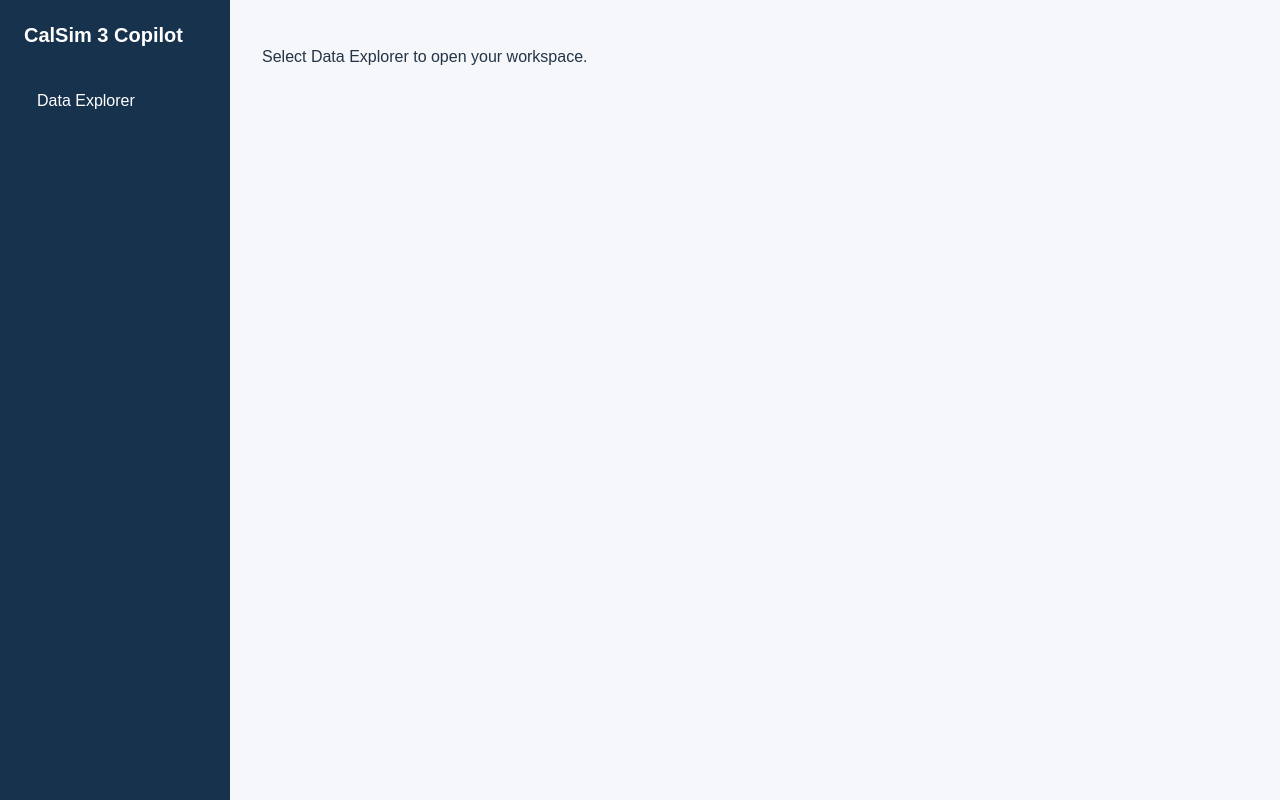
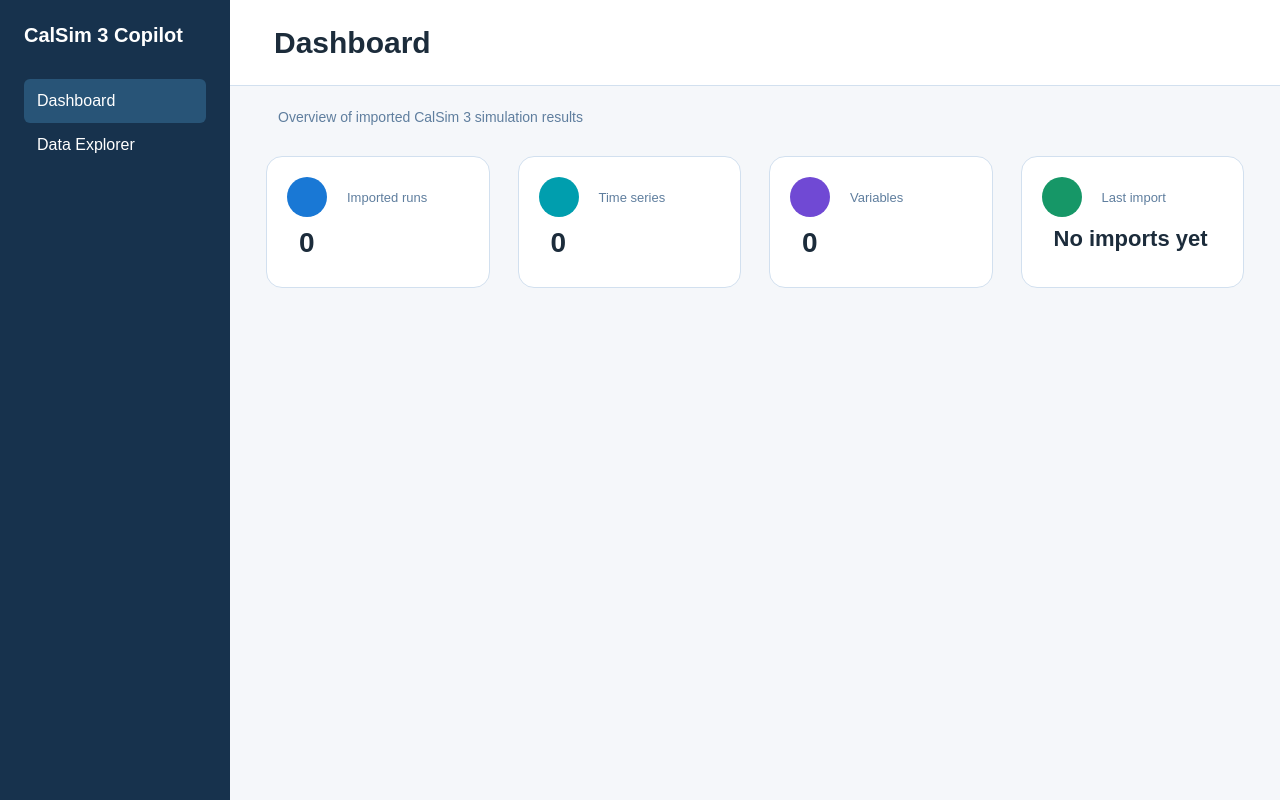
Before and after one commit to SantiagoAlvarado3377/calsim3, a React app in the folder frontend/: page / in a window 1280 px wide. Built offline with nearby package versions, Linux system fonts and the light colour scheme; the HTML template or start-up script is replaced by a standard one.

Commit message:
SCRUM-60 Implement dashboard workspace overview

```diff
--- a/frontend/src/App.jsx
+++ b/frontend/src/App.jsx
@@ -1,16 +1,23 @@
 import { useState } from 'react';
+import Dashboard from './pages/Dashboard';
 import DataExplorer from './pages/DataExplorer';
 import './App.css';
 
 function App() {
-  const [currentPage, setCurrentPage] = useState('');
+  const [currentPage, setCurrentPage] = useState('dashboard');
 
   return (
     <div className="app-layout">
       <aside className="sidebar">
         <h2>CalSim 3 Copilot</h2>
-
         <nav aria-label="Main navigation">
+          <button
+            type="button"
+            onClick={() => setCurrentPage('dashboard')}
+            aria-current={currentPage === 'dashboard' ? 'page' : undefined}
+          >
+            Dashboard
+          </button>
           <button
             type="button"
             onClick={() => setCurrentPage('data-explorer')}
@@ -20,14 +27,10 @@ function App() {
           </button>
         </nav>
       </aside>
-
-      {/* opens the page when Data Explorer is selected */}
-      {currentPage === 'data-explorer' ? (
+      {currentPage === 'dashboard' ? (
+        <Dashboard />
+      ) : (
         <DataExplorer />
-      ) : (
-        <main className="welcome">
-          <p>Select Data Explorer to open your workspace.</p>
-        </main>
       )}
     </div>
   );
--- /dev/null
+++ b/frontend/src/pages/Dashboard.css
@@ -0,0 +1,91 @@
+.dashboard {
+  flex: 1;
+  min-width: 0;
+}
+
+.dashboard-header {
+  min-height: 86px;
+  display: flex;
+  align-items: center;
+  padding: 20px 44px;
+  background: #fff;
+  border-bottom: 1px solid #d2e0ef;
+}
+
+.dashboard-header h1 {
+  margin: 0;
+  font-size: 30px;
+  color: #1c2c3b;
+}
+
+.dashboard-content {
+  padding: 20px 36px 36px;
+}
+
+.dashboard-subtitle {
+  margin: 0 12px 28px;
+  color: #5f7e9e;
+  font-size: 14px;
+  line-height: 1.6;
+}
+
+.dashboard-summary {
+  display: grid;
+  grid-template-columns: repeat(4, minmax(0, 1fr));
+  gap: 28px;
+  margin: 0;
+}
+
+.dashboard-card {
+  min-height: 132px;
+  padding: 20px;
+  border: 1px solid #d2e0ef;
+  border-radius: 16px;
+  background: #fff;
+}
+
+.dashboard-card dt {
+  display: flex;
+  align-items: center;
+  gap: 20px;
+  color: #5f7e9e;
+  font-size: 13px;
+}
+
+.dashboard-card-icon {
+  width: 40px;
+  height: 40px;
+  flex-shrink: 0;
+  border-radius: 50%;
+}
+
+.dashboard-card-icon--blue { background: #1978d5; }
+.dashboard-card-icon--teal { background: #009eae; }
+.dashboard-card-icon--purple { background: #7049d4; }
+.dashboard-card-icon--green { background: #169767; }
+
+.dashboard-card dd {
+  margin: 8px 0 0 12px;
+  color: #1c2c3b;
+  font-size: 28px;
+  font-weight: 700;
+  line-height: 1.3;
+}
+
+.dashboard-card:last-child dd {
+  font-size: 22px;
+}
+
+@media (max-width: 1150px) {
+  .dashboard-summary {
+    grid-template-columns: repeat(2, minmax(0, 1fr));
+  }
+}
+
+@media (max-width: 650px) {
+  .dashboard-header { padding-inline: 24px; }
+  .dashboard-content { padding-inline: 20px; }
+  .dashboard-summary {
+    grid-template-columns: 1fr;
+  }
+}
--- /dev/null
+++ b/frontend/src/pages/Dashboard.jsx
@@ -0,0 +1,46 @@
+import './Dashboard.css';
+
+// The team's data integration can supply this summary when it becomes available.
+const emptySummary = {
+  importedRuns: 0,
+  timeSeries: 0,
+  variables: 0,
+  lastImport: null,
+};
+
+function Dashboard({ summary = emptySummary }) {
+  const formatCount = value => new Intl.NumberFormat().format(value);
+  const lastImport = summary.lastImport
+    ? new Intl.DateTimeFormat(undefined, { dateStyle: 'medium' }).format(new Date(summary.lastImport))
+    : 'No imports yet';
+  const cards = [
+    { label: 'Imported runs', value: formatCount(summary.importedRuns), color: 'blue' },
+    { label: 'Time series', value: formatCount(summary.timeSeries), color: 'teal' },
+    { label: 'Variables', value: formatCount(summary.variables), color: 'purple' },
+    { label: 'Last import', value: lastImport, color: 'green' },
+  ];
+
+  return (
+    <main className="dashboard" aria-labelledby="dashboard-title">
+      <header className="dashboard-header">
+        <h1 id="dashboard-title">Dashboard</h1>
+      </header>
+      <div className="dashboard-content">
+        <p className="dashboard-subtitle">Overview of imported CalSim 3 simulation results</p>
+        <dl className="dashboard-summary" aria-label="Imported simulation data summary">
+          {cards.map(card => (
+            <div className="dashboard-card" key={card.label}>
+              <dt>
+                <span className={`dashboard-card-icon dashboard-card-icon--${card.color}`} aria-hidden="true" />
+                {card.label}
+              </dt>
+              <dd>{card.value}</dd>
+            </div>
+          ))}
+        </dl>
+      </div>
+    </main>
+  );
+}
+
+export default Dashboard;
```
